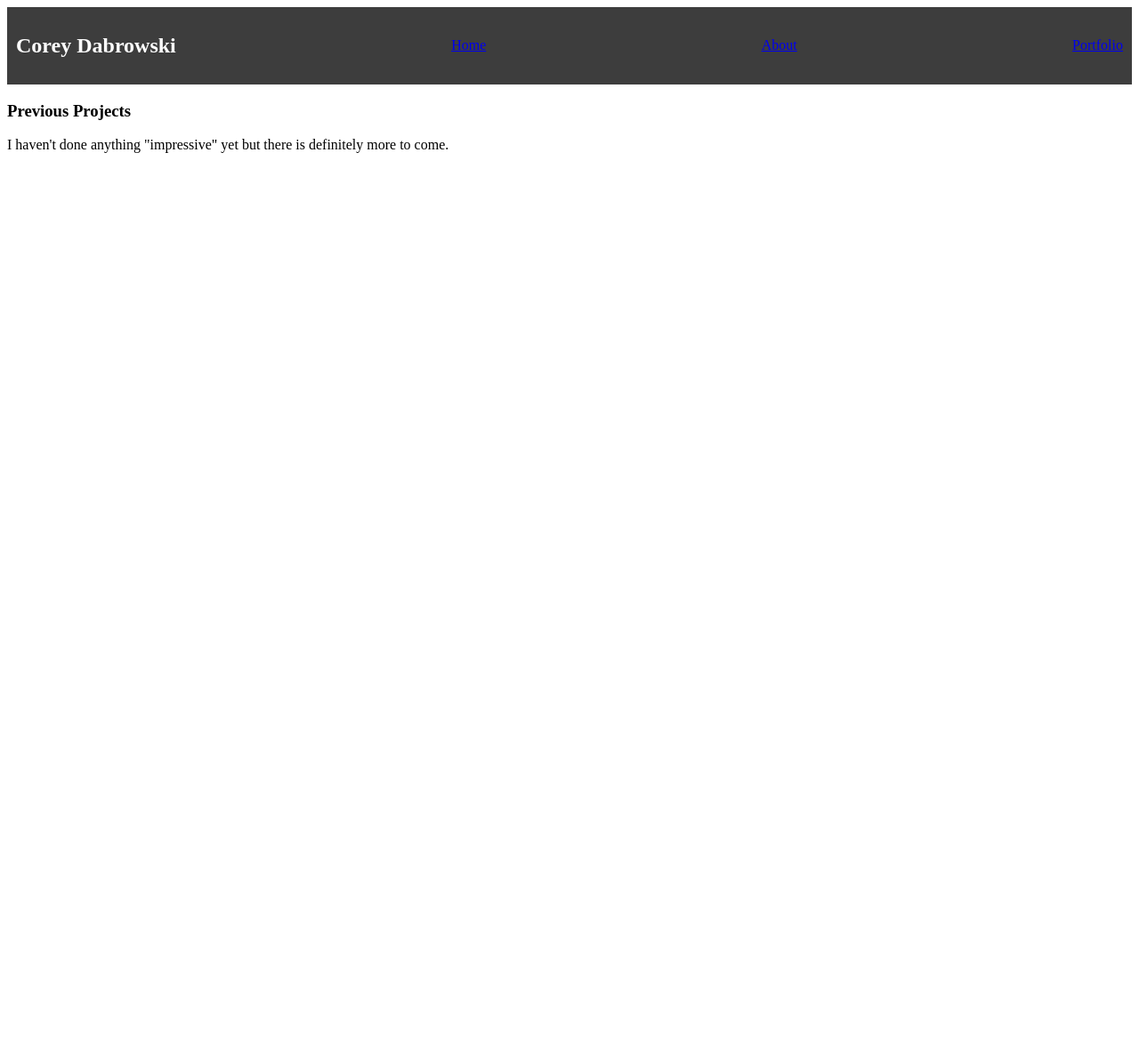
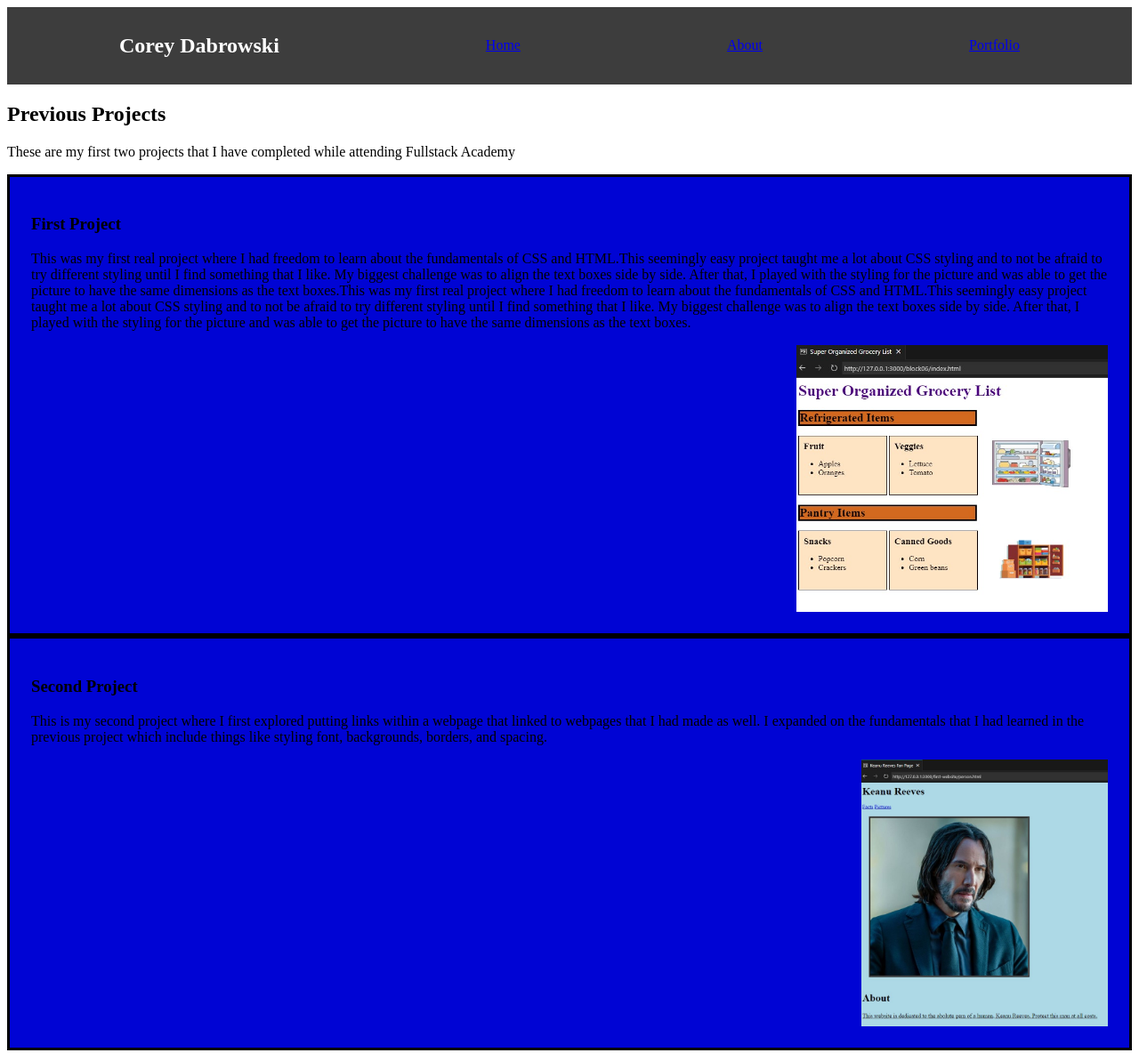
Before and after one commit to CoreyD24/personal-site, a plain HTML site: page portfolio.html in a window 1280 px wide. Shown: the whole page at 89% size. Before the commit the page ends 800 px from the top, so only its background shows below. Drawn offline with Linux system fonts and the light colour scheme.

Commit message:
Added picture files and started styling

```diff
--- a/portfolio.html
+++ b/portfolio.html
@@ -10,9 +10,29 @@
             <a href="about.html">About</a>
             <a href="portfolio.html">Portfolio</a>
         </nav>
-       <section>
-        <h3>Previous Projects</h3>
-        <p>I haven't done anything "impressive" yet but there is definitely more to come.</p>
+        <section>
+            <h2>Previous Projects</h2>
+            <p>These are my first two projects that I have completed while attending Fullstack Academy</p>
+        <div class="project">
+        <article>
+        <h3>First Project</h3>
+            <p>This was my first real project where I had freedom to learn about the fundamentals of CSS and HTML.This seemingly easy
+            project taught me a lot about CSS styling and to not be afraid to try different styling until I find something that I like.
+            My biggest challenge was to align the text boxes side by side. After that, I played with the styling for the picture and was
+            able to get the picture to have the same dimensions as the text boxes.This was my first real project where I had freedom to learn about the fundamentals of CSS and HTML.This seemingly easy
+            project taught me a lot about CSS styling and to not be afraid to try different styling until I find something that I like.
+            My biggest challenge was to align the text boxes side by side. After that, I played with the styling for the picture and was
+            able to get the picture to have the same dimensions as the text boxes.</p>
+            <img src="grocery-list.jpg" alt="picure of a grocery list"/>
+        </article>
+        <article>
+        <h3>Second Project</h3>
+            <p> This is my second project where I first explored putting links within a webpage that linked to webpages that I had
+            made as well. I expanded on the fundamentals that I had learned in the previous project which include things like styling
+            font, backgrounds, borders, and spacing.</p>
+            <img src="keanu-webpage.jpg" alt="picture from my website about Keanu Reeves"/>
+        </article>
+        </div>
        </section>
     </body>
 </htmml>
--- a/style.css
+++ b/style.css
@@ -1,8 +1,31 @@
-nav{
+nav {
    display: flex;
-   justify-content: space-between;
+   justify-content: space-around;
    align-items: center;
    background-color: #3d3d3d;
    color: rgb(255, 255, 255);
    padding: 10px;
 }
+
+img {
+   height: 300px;
+   float: right;
+
+}
+
+section > img {
+   height: 400px;
+}
+
+.home {
+   height: 60%;
+}
+
+.project {
+   display: grid;
+   background-color: rgb(0, 4, 212);
+}
+article{
+   border: solid;
+   padding: 1.5em;
+}
```
Also changed, not shown: about.html (+30 -2 lines), index.html (+5 -4 lines), corey-army.jpg (added), corey.jpg (added), grocery-list.jpg (added), keanu-webpage.jpg (added), 1 other file.
